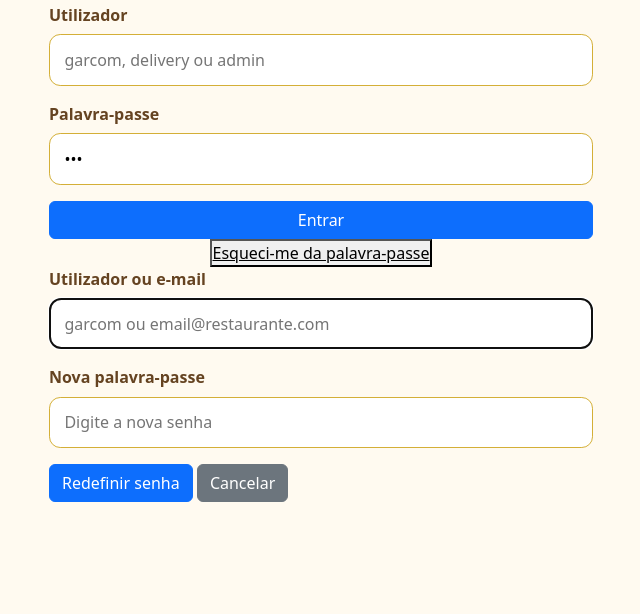
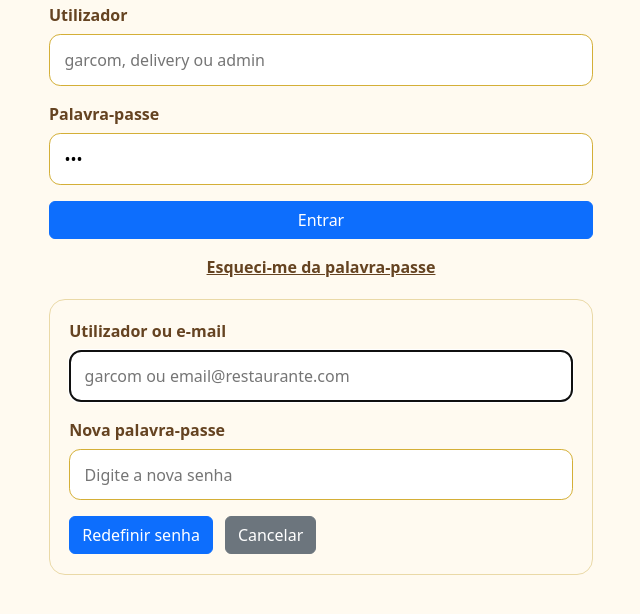
Before and after one commit to charlessitoe4-tech/Restaurant, a plain HTML site: page index.html in a window 1280 px wide. Both pictures are taken after a click on the button "Esqueci-me da palavra-passe". Shown: the part 144-758 px from the top of the page, without its empty margins (319-959 px from the left). Drawn offline with nearby package versions, Linux system fonts and the light colour scheme; a web font is replaced by a local one.

Commit message:
Sep 25, 2026, 12:28 AM

```diff
--- a/styles/style.css
+++ b/styles/style.css
@@ -560,6 +560,43 @@ section.sobre img.bd-placeholder-img {
   font-weight: 700;
 }
 
+.login-extra {
+  display: flex;
+  justify-content: center;
+  margin-top: 1rem;
+}
+
+.btn-link {
+  border: none;
+  background: transparent;
+  color: #654321;
+  font-weight: 700;
+  cursor: pointer;
+  text-decoration: underline;
+}
+
+.recuperar-senha-box {
+  max-width: 34rem;
+  margin: 1.25rem auto 0;
+}
+
+.form-recuperacao {
+  padding: 1.2rem;
+  border: 1px solid #ead9a7;
+  border-radius: 1rem;
+  background: #fffaf0;
+}
+
+.login-actions {
+  display: flex;
+  gap: .75rem;
+  flex-wrap: wrap;
+}
+
+.oculto {
+  display: none !important;
+}
+
 .dashboard {
   display: none;
   padding: 1.5rem;
```
